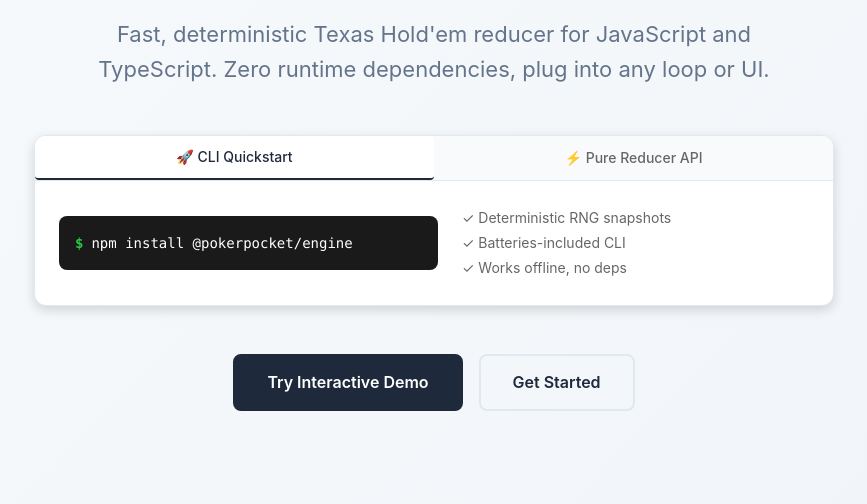
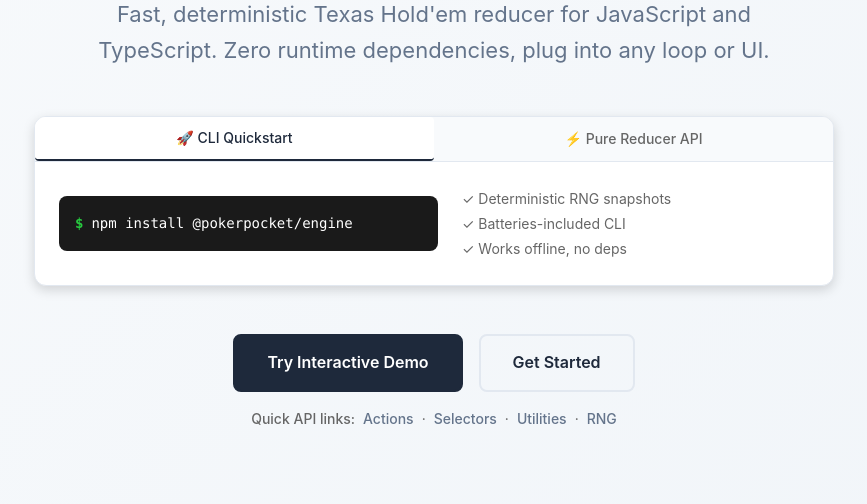
Before and after one commit to yisselda/pokerpocket, a website built with Vite: page demo/index.html in a window 1280 px wide. Shown: the part 296-800 px from the top of the page, without its empty margins (206-1073 px from the left). Built offline with nearby package versions, Linux system fonts and the light colour scheme.

Commit message:
Add API/Utilisties

```diff
--- a/demo/index.html
+++ b/demo/index.html
@@ -97,6 +97,33 @@
           <div class="hero-buttons">
             <a href="#demo" class="btn btn-primary">Try Interactive Demo</a>
             <a href="#quick-start" class="btn btn-secondary">Get Started</a>
+          </div>
+
+          <div class="hero-quick-links" aria-label="Quick API links">
+            <span class="quick-links-label">Quick API links:</span>
+            <a
+              href="https://github.com/yisselda/pokerpocket?tab=readme-ov-file#actions"
+              class="quick-link"
+              >Actions</a
+            >
+            <span aria-hidden="true">·</span>
+            <a
+              href="https://github.com/yisselda/pokerpocket?tab=readme-ov-file#selectors"
+              class="quick-link"
+              >Selectors</a
+            >
+            <span aria-hidden="true">·</span>
+            <a
+              href="https://github.com/yisselda/pokerpocket?tab=readme-ov-file#utilities"
+              class="quick-link"
+              >Utilities</a
+            >
+            <span aria-hidden="true">·</span>
+            <a
+              href="https://github.com/yisselda/pokerpocket?tab=readme-ov-file#rng"
+              class="quick-link"
+              >RNG</a
+            >
           </div>
         </div>
       </header>
--- a/demo/package.json
+++ b/demo/package.json
@@ -18,6 +18,6 @@
     "@typescript-eslint/parser": "8.44.1",
     "eslint": "9.36.0",
     "typescript": "5.9.2",
-    "vite": "5.4.10"
+    "vite": "^5.4.20"
   }
 }
--- a/demo/styles.css
+++ b/demo/styles.css
@@ -215,6 +215,34 @@
   gap: var(--spacing-lg);
   justify-content: center;
   flex-wrap: wrap;
+}
+
+.hero-quick-links {
+  margin-top: var(--spacing-lg);
+  display: flex;
+  align-items: center;
+  justify-content: center;
+  gap: var(--spacing-sm);
+  font-size: var(--font-size-sm);
+  color: var(--color-text-light);
+  flex-wrap: wrap;
+}
+
+.hero-quick-links .quick-links-label {
+  font-weight: var(--font-weight-medium);
+  color: var(--color-text-light);
+}
+
+.hero-quick-links .quick-link {
+  color: var(--color-secondary);
+  text-decoration: none;
+  font-weight: var(--font-weight-medium);
+  transition: color var(--transition-normal);
+}
+
+.hero-quick-links .quick-link:hover,
+.hero-quick-links .quick-link:focus {
+  color: var(--color-primary);
 }
 
 /* Buttons */
```
Also changed, not shown: README.md, 1 other file.
